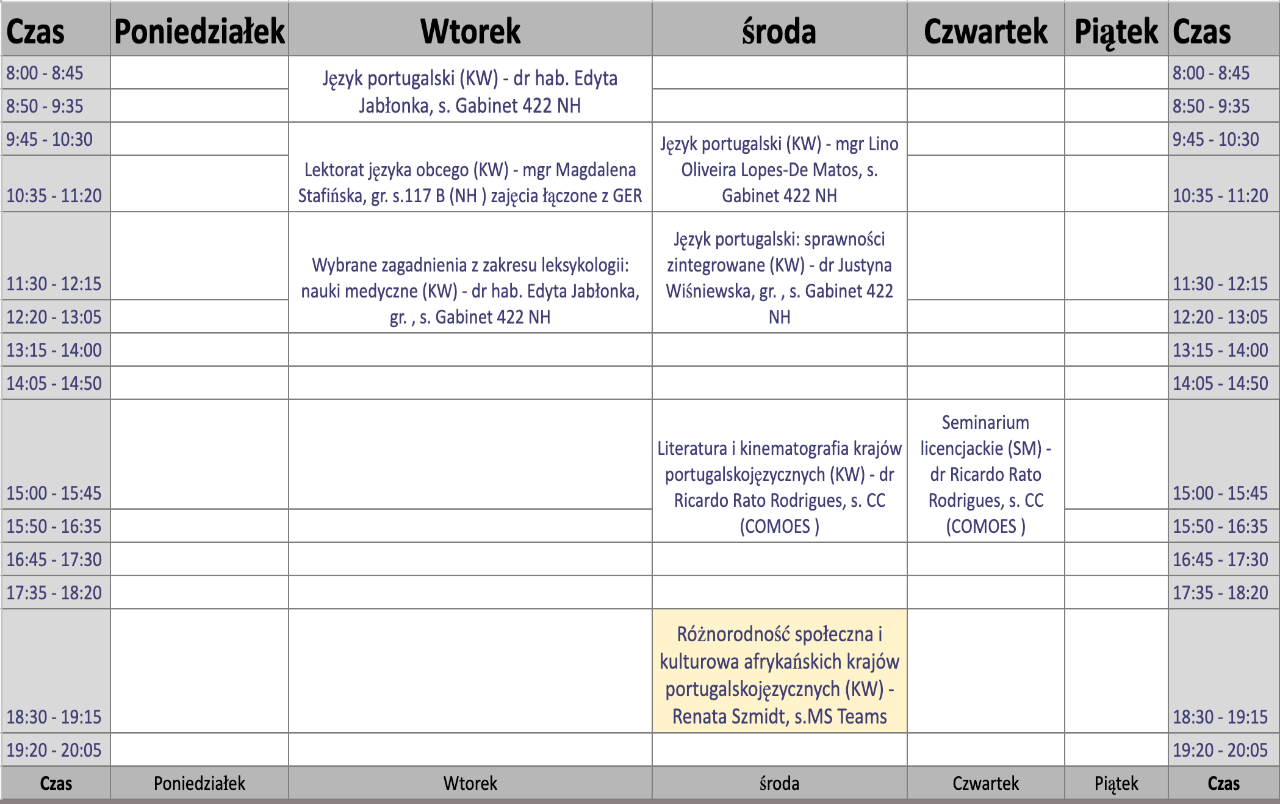
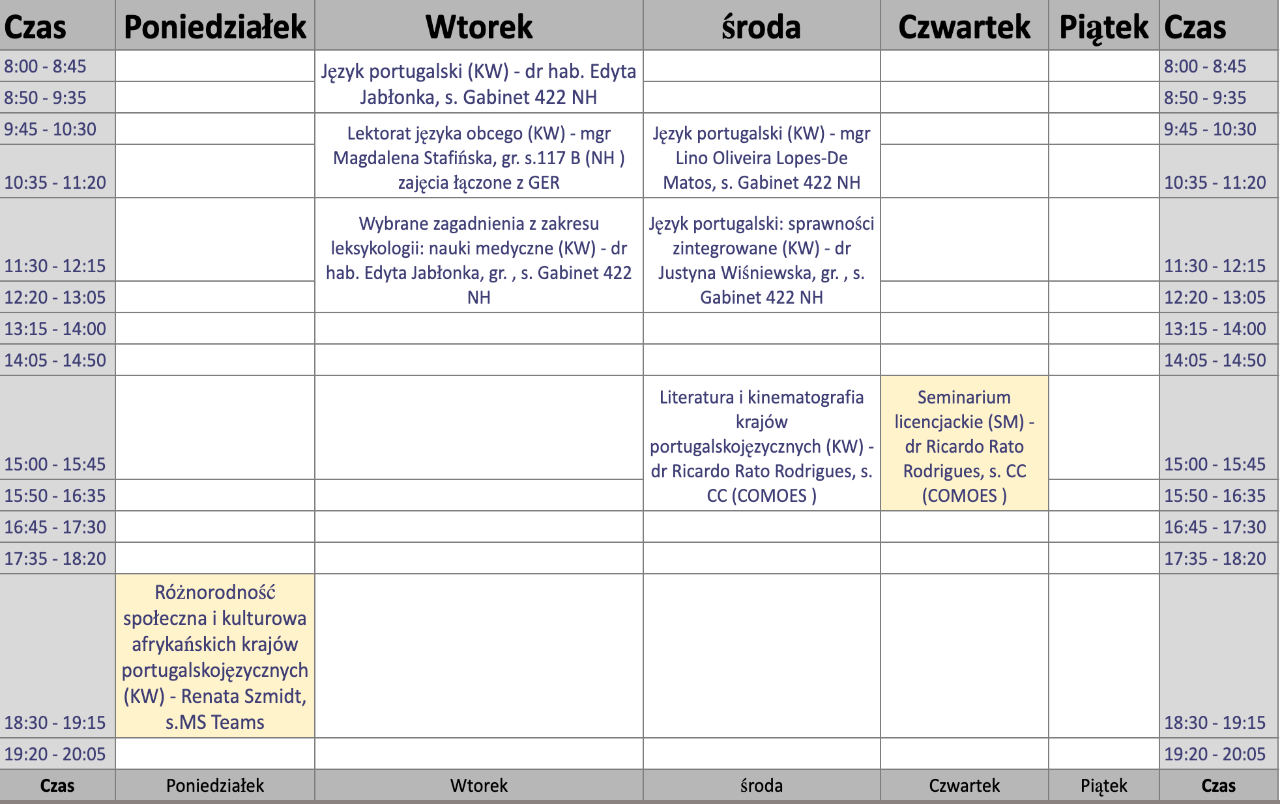
Before and after one commit to Makeichyk/shedule, a plain HTML site: page index.html in a window 1280 px wide. Drawn offline with Linux system fonts and the light colour scheme.

Commit message:
fix: update png

```diff
--- a/index.html
+++ b/index.html
@@ -10,7 +10,7 @@
 </head>
 <body>
   <div class="container">
-    <img class="img" src="./Assets/shedule-update-S2.png" alt="shedule">
+    <img class="img" src="./Assets/shedule-update-S4.png" alt="shedule">
   </div>
 </body>
 </html>
```
Also changed, not shown: Assets/shedule-update-S3.png (added), Assets/shedule-update-S4.png (added).
